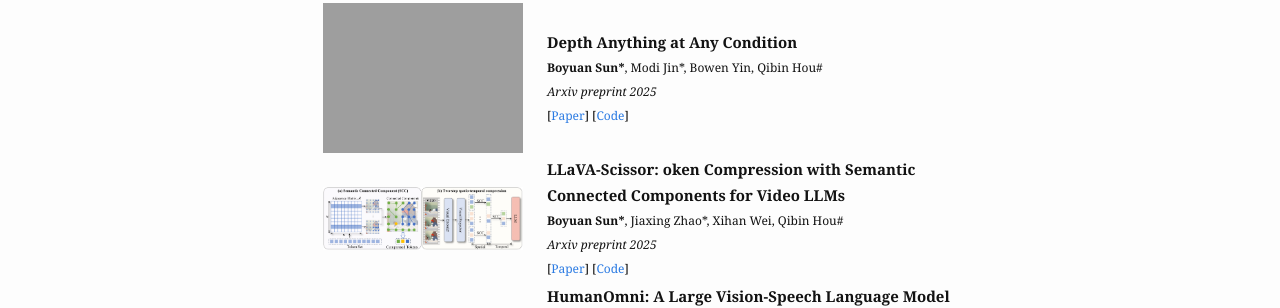
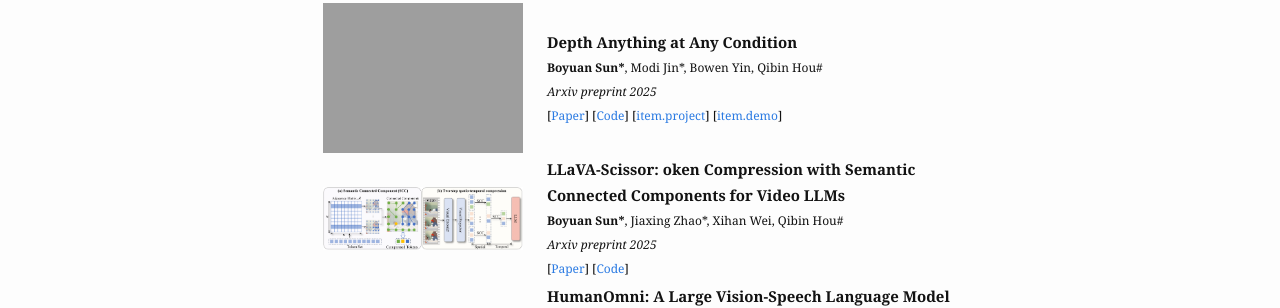
Before and after one commit to BBBBchan/BBBBchan.github.io, a Jekyll site: the page built from index.html, in a window 1280 px wide. Shown: the part 519-827 px from the top of the page. Built offline with Jekyll 4.4.1, drawn with Linux system fonts in a browser that asks for light colours; nearby versions of some CDN libraries.

Commit message:
Update index.html

```diff
--- a/index.html
+++ b/index.html
@@ -13,7 +13,7 @@
   code: https://github.com/HVision-NKU/DepthAnythingAC
   paper: https://arxiv.org/abs/2507.01634
   project: https://ghost233lism.github.io/depthanything-AC-page/
-  Demo: https://huggingface.co/spaces/ghost233lism/DepthAnything-AC
+  demo: https://huggingface.co/spaces/ghost233lism/DepthAnything-AC
   bibtex:
 - title: LLaVA-Scissor&#58; oken Compression with Semantic Connected Components for Video LLMs
   image:
@@ -134,6 +134,12 @@
             {% else %}
               [Code]
             {% endif %}
+            {% if item.project and item.project != "" and item.project != nil %}
+              [<a href="{{ item.project }}">item.project</a>]
+            {% endif %}
+            {% if item.demo and item.demo != "" and item.demo != nil %}
+              [<a href="{{ item.demo }}">item.demo</a>]
+            {% endif %}
           </paper-info>
         </td>
       </tr>
```
